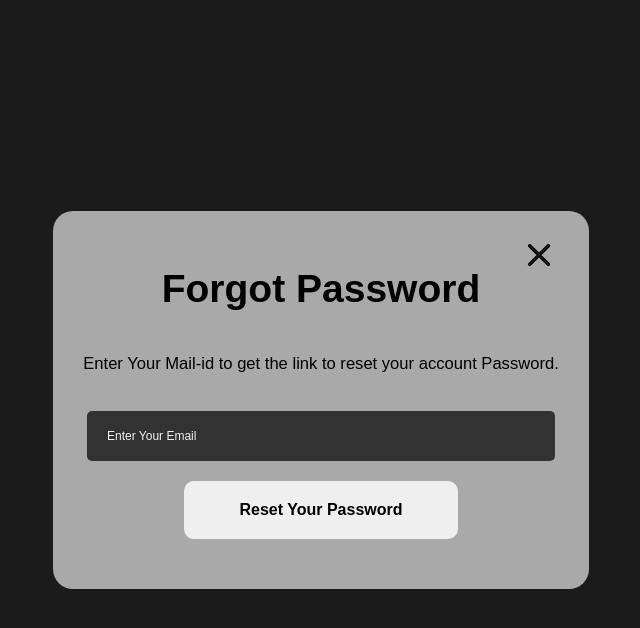
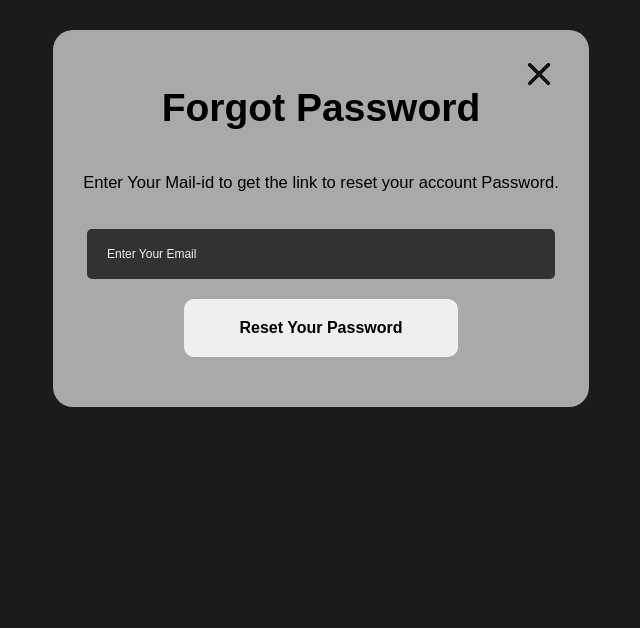
Before and after one commit to AtharvaBadhan/dashboard, a React (Create React App) app: page /forgotpassowrd in a window 1280 px wide. Shown: the top 628 px of the page, without its empty margins (319-959 px from the left). Built offline with nearby package versions, Linux system fonts and the light colour scheme; a web font is replaced by a local one.

Commit message:
2nd Version

```diff
--- a/src/Components/ForgotPassword/ForgotPassword.css
+++ b/src/Components/ForgotPassword/ForgotPassword.css
@@ -4,7 +4,7 @@
     justify-content: center;
     background: rgb(27 27 28);
     /* background: linear-gradient(90deg, rgba(6,15,48,1) 0%, rgba(56,48,131,1) 45%, rgba(21,53,109,1) 100%); */
-    height: 100vh;
+    height: 100%;
 }
 
 .inner-box {
--- a/src/Components/SignIn/SignIn.css
+++ b/src/Components/SignIn/SignIn.css
@@ -4,12 +4,14 @@ html {
   margin: 0;
   height: 100%;
   font-family: "Inria Sans", sans-serif;
+  background: rgb(27 27 28);
 }
 .container {
   display: flex;
   align-items: center;
   justify-content: space-between;
   background: rgb(27 27 28);
+  height: 100%;
 }
 .signin-container-left {
   background-image: url('../../Assets/15000134_5557528.jpg');
```
